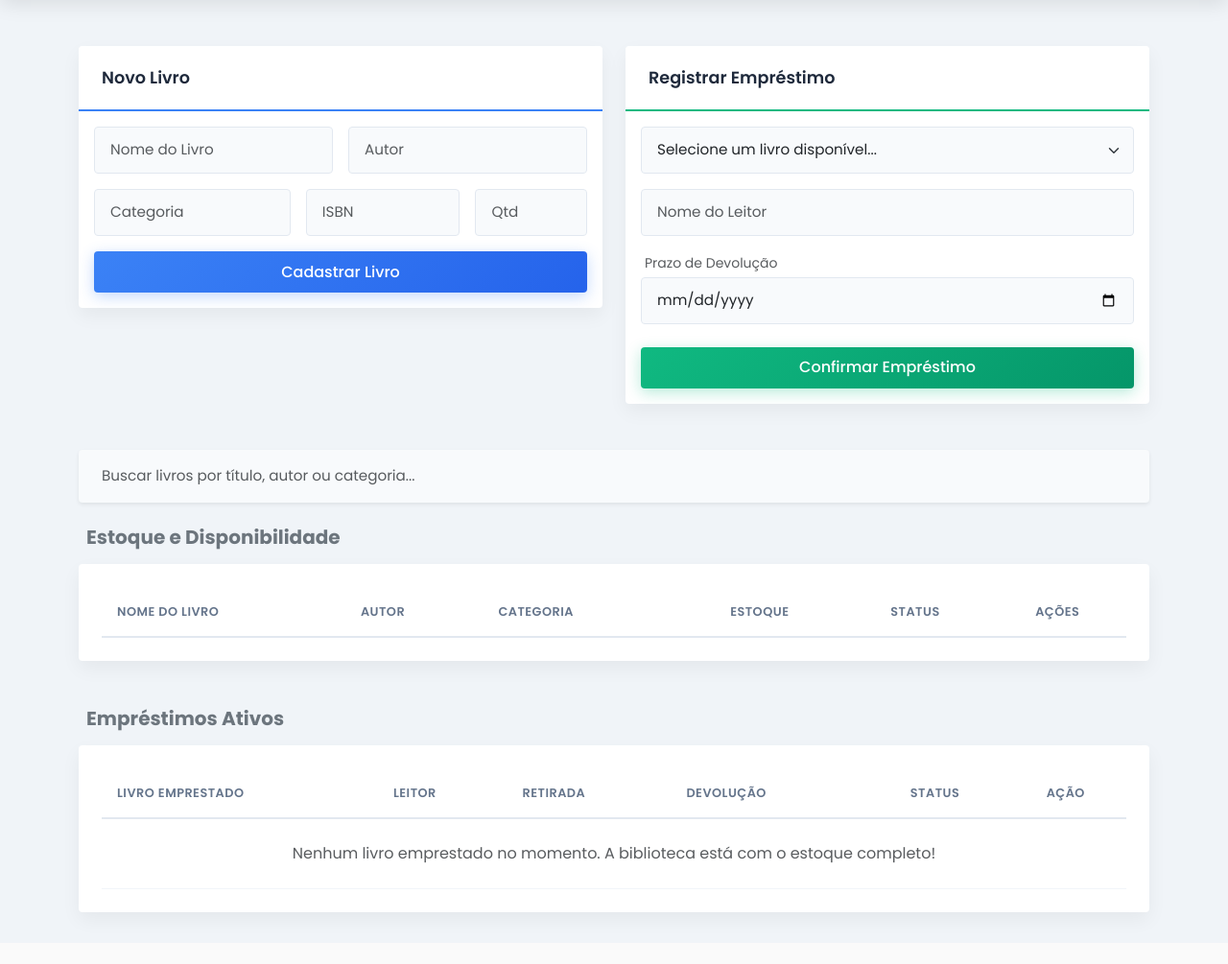
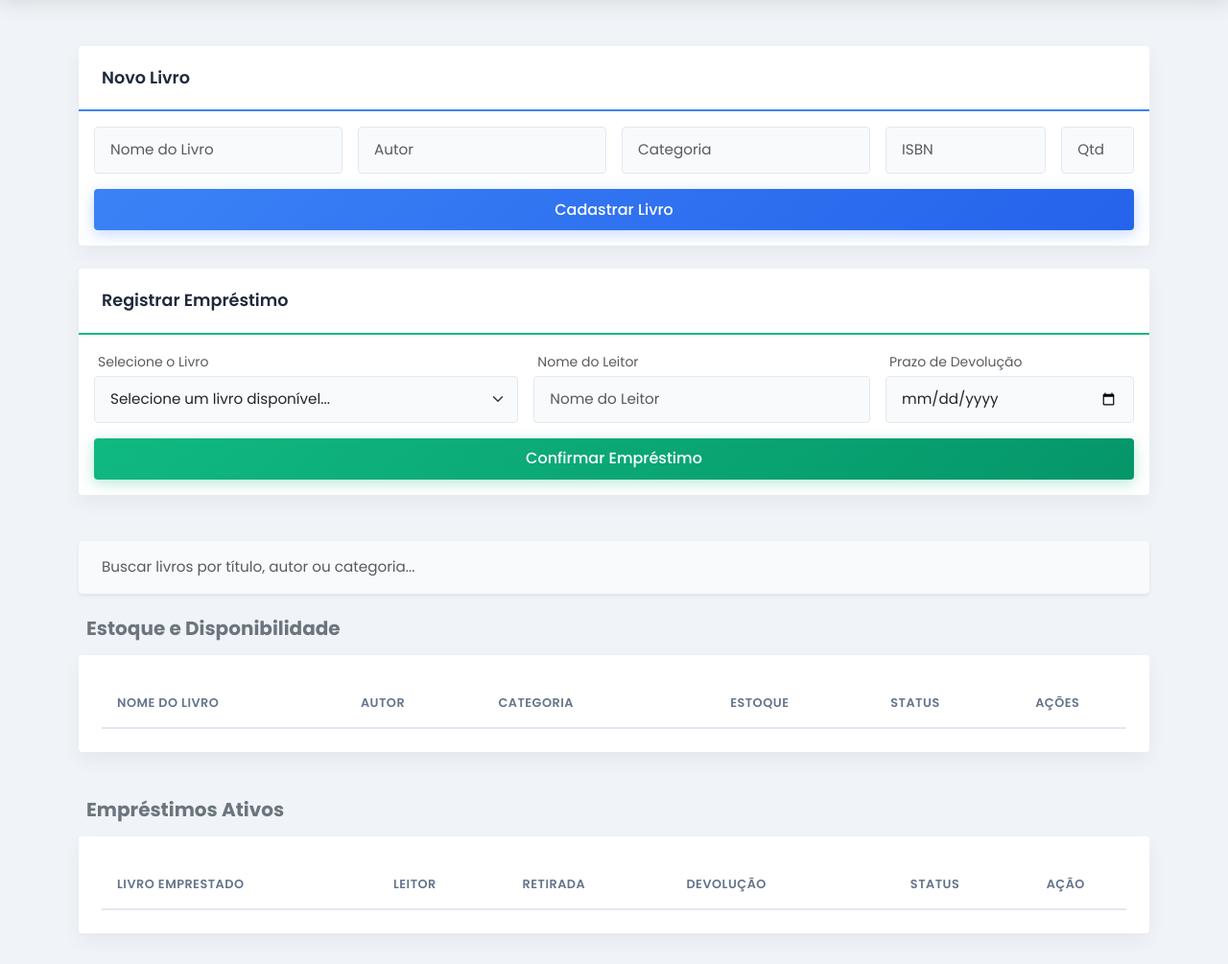
Before and after one commit to ViniciusJacomo/bibliotech-web, a Flask app: page / in a window 1280 px wide. Shown: the part 84-1089 px from the top of the page at 96% size. Before the commit the page ends 1050 px from the top, so only its background shows below. Run offline with Flask 3, Linux system fonts and the light colour scheme; lists and menus that the app fills with data are empty.

Commit message:
alteração na tela inicial

```diff
--- a/templates/index.html
+++ b/templates/index.html
@@ -2,7 +2,7 @@
 
 {% block content %}
 <div class="row mb-5">
-    <div class="col-md-6 mb-4 mb-md-0">
+    <div class="col-12 mb-4">
         <div class="card card-novo-livro">
             <div class="card-header font-weight-bold">
                 Novo Livro
@@ -10,11 +10,11 @@
             <div class="card-body">
                 <form action="/adicionar_livro" method="POST">
                     <div class="row g-3 mb-3">
-                        <div class="col-md-6"><input type="text" name="nome" class="form-control" placeholder="Nome do Livro" required></div>
-                        <div class="col-md-6"><input type="text" name="autor" class="form-control" placeholder="Autor" required></div>
-                        <div class="col-md-5"><input type="text" name="categoria" class="form-control" placeholder="Categoria" required></div>
-                        <div class="col-md-4"><input type="text" name="isbn" class="form-control" placeholder="ISBN "></div>
-                        <div class="col-md-3"><input type="number" name="quantidade" class="form-control" placeholder="Qtd" min="1" required></div>
+                        <div class="col-md-3"><input type="text" name="nome" class="form-control" placeholder="Nome do Livro" required></div>
+                        <div class="col-md-3"><input type="text" name="autor" class="form-control" placeholder="Autor" required></div>
+                        <div class="col-md-3"><input type="text" name="categoria" class="form-control" placeholder="Categoria" required></div>
+                        <div class="col-md-2"><input type="text" name="isbn" class="form-control" placeholder="ISBN"></div>
+                        <div class="col-md-1"><input type="number" name="quantidade" class="form-control" placeholder="Qtd" min="1" required></div>
                     </div>
                     <button type="submit" class="btn btn-primary w-100">
                         Cadastrar Livro
@@ -24,14 +24,16 @@
         </div>
     </div>
 
-    <div class="col-md-6">
+    <div class="col-12">
         <div class="card card-emprestimo">
             <div class="card-header font-weight-bold">
                 Registrar Empréstimo
             </div>
             <div class="card-body">
                 <form action="/emprestar" method="POST">
-                    <div class="mb-3">
+                    <div class="row g-3 mb-3 align-items-end">
+                        <div class="col-md-5">
+                            <label class="form-label text-muted small ms-1 mb-1">Selecione o Livro</label>
                             <select name="livro_id" class="form-select" required>
                                 <option value="">Selecione um livro disponível...</option>
                                 {% for livro in livros if livro.quantidade > 0 %}
@@ -39,12 +41,14 @@
                                 {% endfor %}
                             </select>
                         </div>
-                    <div class="mb-3">
+                        <div class="col-md-4">
+                            <label class="form-label text-muted small ms-1 mb-1">Nome do Leitor</label>
                             <input type="text" name="nome_pessoa" class="form-control" placeholder="Nome do Leitor" required>
                         </div>
-                    <div class="mb-4">
+                        <div class="col-md-3">
                             <label class="form-label text-muted small ms-1 mb-1">Prazo de Devolução</label>
                             <input type="date" name="prazo_devolucao" class="form-control" required>
+                        </div>
                     </div>
                     <button type="submit" class="btn btn-success w-100">
                         Confirmar Empréstimo
@@ -123,7 +127,6 @@
                 </td>
             </tr>
             {% else %}
-            <tr><td colspan="6" class="text-center text-muted py-4">Nenhum livro emprestado no momento. A biblioteca está com o estoque completo!</td></tr>
             {% endfor %}
         </tbody>
     </table>
```
Lines whose indentation alone changed are shown as unchanged.
